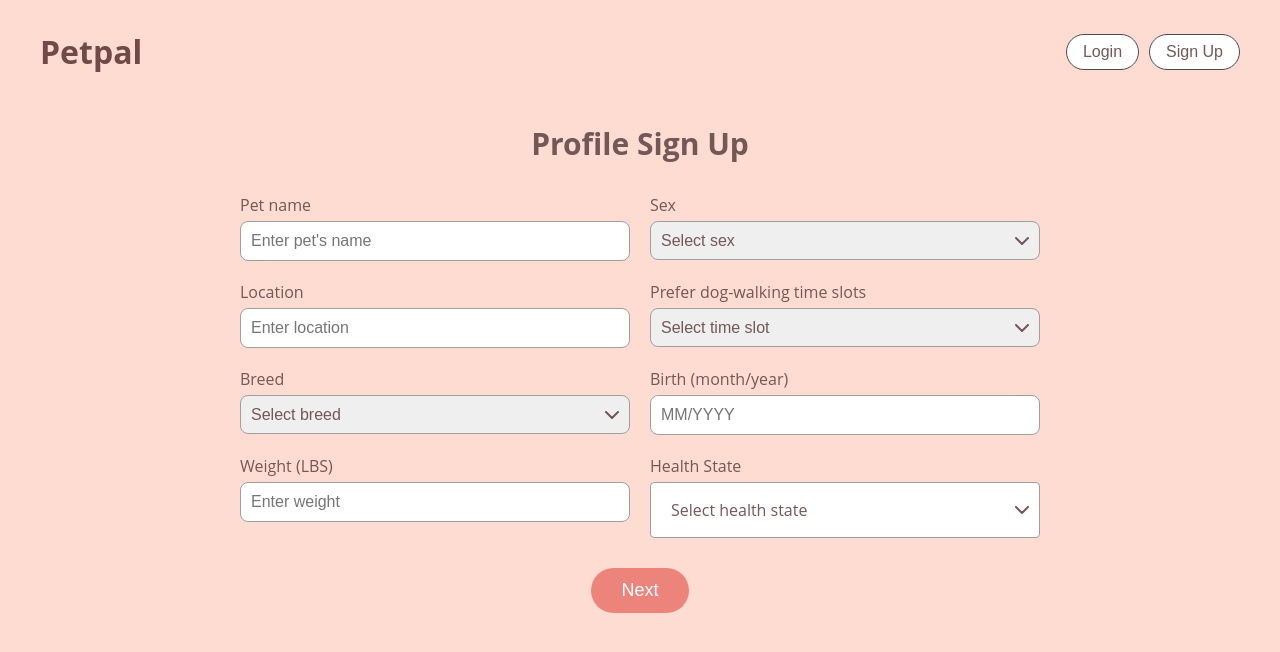
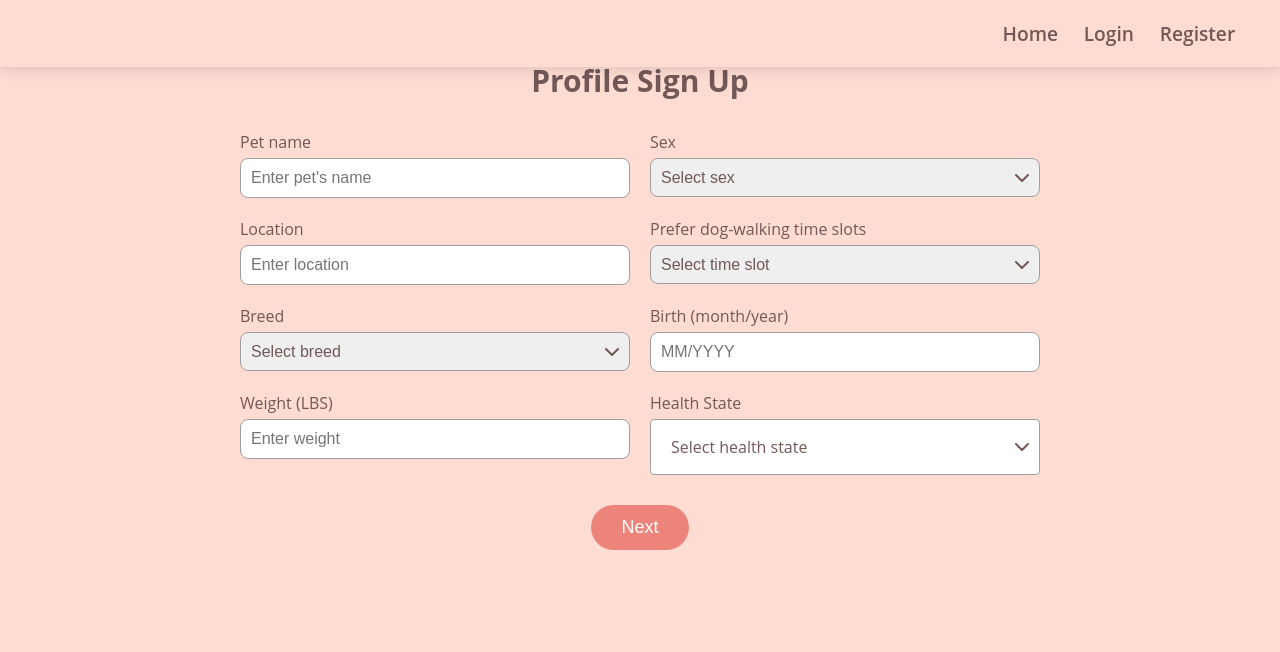
Before and after one commit to Sunzhuofan-Apple/petpals, a React (Create React App) app: page /Register in a window 1280 px wide. Shown: the top 652 px of the page. Built offline with nearby package versions, Linux system fonts and the light colour scheme.

Commit message:
header added

```diff
--- a/package.json
+++ b/package.json
@@ -17,7 +17,8 @@
     "react": "^18.3.1",
     "react-dom": "^18.3.1",
     "react-router-dom": "^6.27.0",
-    "react-scripts": "^5.0.1"
+    "react-scripts": "^5.0.1",
+    "react-select": "^5.8.2"
   },
   "browserslist": [
     ">0.2%",
--- a/src/components/pet_register.js
+++ b/src/components/pet_register.js
@@ -32,13 +32,12 @@ const Register = () => {
 
     return (
         <div className="profile-signup">
-            <header className="header">
-                <h1 className="app-name">Petpal</h1>
-                <div className="auth-buttons">
-                    <button className="login-button">Login</button>
-                    <button className="signup-button">Sign Up</button>
-                </div>
-            </header>
+            <header className="AppHeader">
+                <button className="header-button">Home</button>
+                <button className="header-button">Login</button>
+                <button className="header-button">Register</button>
+      </header>
+
             <div className="form-container">
                 <h2 className="profile-title">Profile Sign Up</h2>
                 <div className="form-grid">
```
Also changed, not shown: 1 other file (tests, documents, lock files or other folders).
